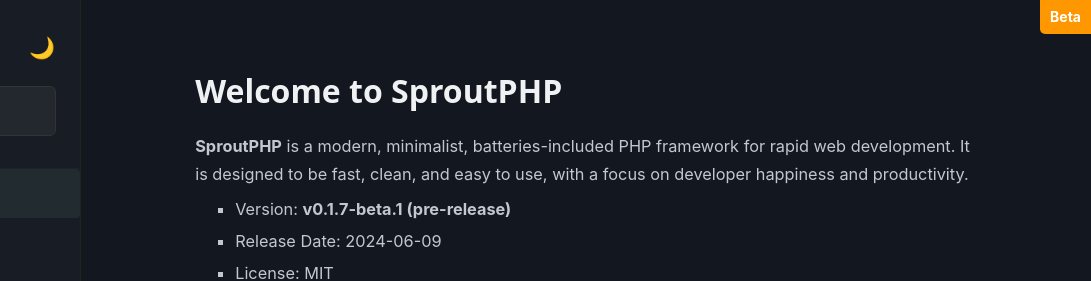
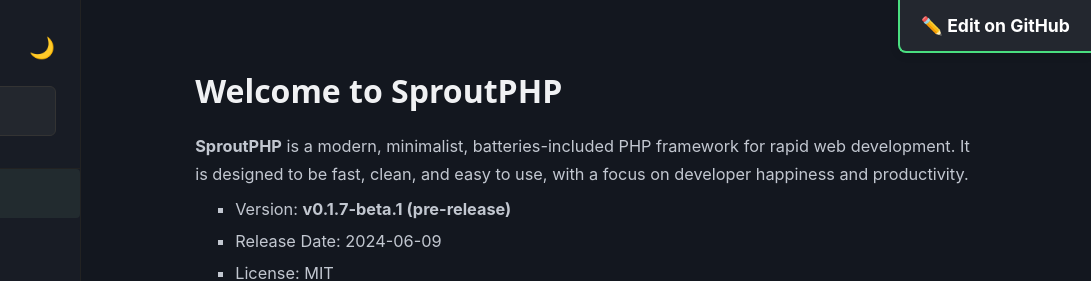
Before and after one commit to SproutPHP/documentation, a plain HTML site: page index.html in a window 1280 px wide. Shown: the top 281 px of the page, 189-1280 px from the left. Drawn offline with nearby package versions, Linux system fonts and the light colour scheme.

Commit message:
Updated for release v0.1.7

```diff
--- a/index.html
+++ b/index.html
@@ -37,7 +37,13 @@
     </style>
   </head>
   <body>
-    <a href="#" class="beta-ribbon"> Beta </a>
+    <!-- Remove beta ribbon if present -->
+    <!-- Add Edit on GitHub ribbon -->
+    <div style="position: fixed; top: 0; right: 0; z-index: 10000;">
+      <a href="https://github.com/SproutPHP/documentation/tree/main" target="_blank" style="display: block; background: #23272f; color: #fff; padding: 0.6em 1.2em; border-bottom-left-radius: 8px; font-weight: bold; text-decoration: none; box-shadow: 0 2px 8px #0002; font-size: 1.1em; border: 2px solid #4ade80; border-top: none; border-right: none;">
+        ✏️ Edit on GitHub
+      </a>
+    </div>
     <div class="mobile-header">
       <button
         id="sidebar-toggle"
```
